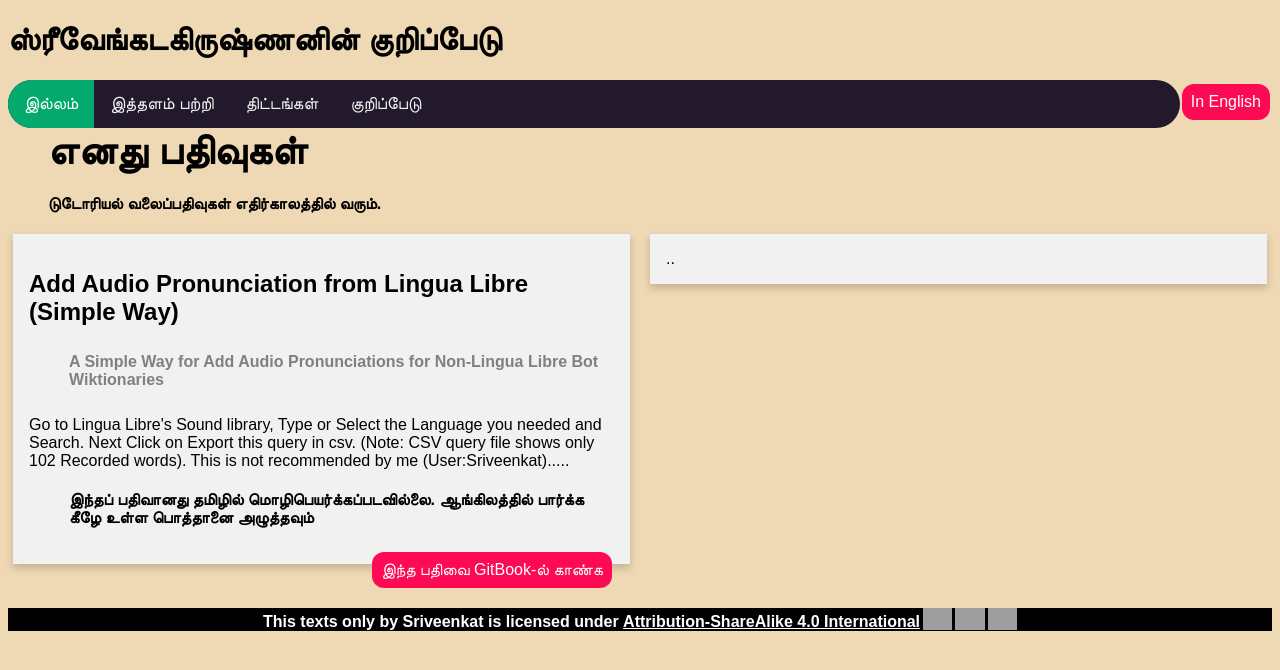
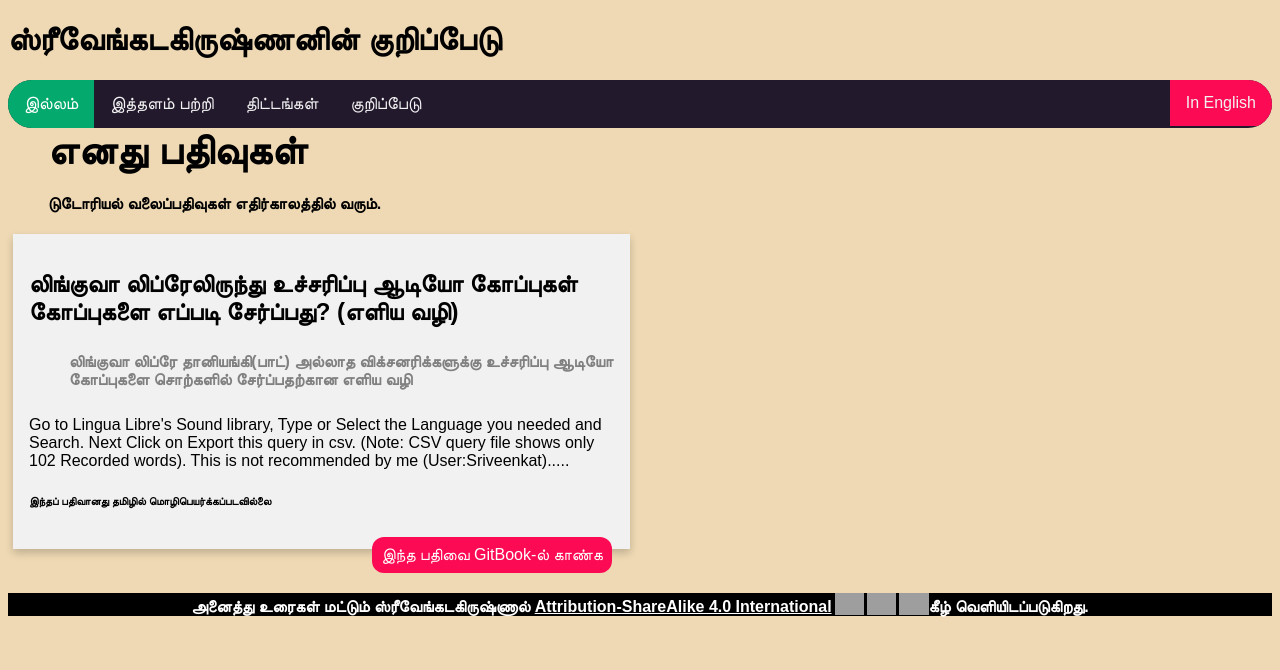
Before and after one commit to Sriveenkat/sriveenkat.github.io, a plain HTML site: page taindex.html in a window 1280 px wide. Drawn offline with Linux system fonts and the light colour scheme; grey boxes are pictures that could not be loaded; a web font is replaced by a local one.

Commit message:
Update taindex.html

```diff
--- a/taindex.html
+++ b/taindex.html
@@ -19,15 +19,15 @@
 <body>
 
     <h1>ஸ்ரீவேங்கடகிருஷ்ணனின் குறிப்பேடு</h1>
-    <a href="index.html">
-<button class="button button1">In English</button>
-</a>
+
     <!-- Navbar-->
     <div class="navbar">
-        <a class="active" href="#home">இல்லம்</a>
-        <a href="#about">இத்தளம் பற்றி</a>
+        <a class="active" href="#tahome">இல்லம்</a>
+        <a href="taabout.html">இத்தளம் பற்றி</a>
         <a href="#projects">திட்டங்கள்</a>
         <a href="#notes">குறிப்பேடு</a>
+          <a href="index.html" class="translate">In English
+</a>
     </div>
 
     <div class="title"><b>எனது பதிவுகள்</b></div>
@@ -35,9 +35,9 @@
     <!--column1 -->
 <div class="row">
       <div class="column">
-    <div class="card"><h2>Add Audio Pronunciation from Lingua Libre (Simple Way)</h2>
-    <h5>A Simple Way for Add Audio Pronunciations for Non-Lingua Libre Bot Wiktionaries</h5>
-    <p>Go to Lingua Libre's Sound library, Type or Select the Language you needed and Search. Next Click on Export this query in csv. (Note: CSV query file shows only 102 Recorded words). This is not recommended by me (User:Sriveenkat).....</p><h4>இந்தப் பதிவானது தமிழில் மொழிபெயர்க்கப்படவில்லை. ஆங்கிலத்தில் பார்க்க கீழே உள்ள பொத்தானை அழுத்தவும்</h4>
+    <div class="card"><h2>லிங்குவா லிப்ரேலிருந்து உச்சரிப்பு ஆடியோ கோப்புகள் கோப்புகளை எப்படி சேர்ப்பது? (எளிய வழி)</h2>
+    <h5>லிங்குவா லிப்ரே தானியங்கி(பாட்) அல்லாத  விக்சனரிக்களுக்கு உச்சரிப்பு ஆடியோ கோப்புகளை சொற்களில் சேர்ப்பதற்கான எளிய வழி</h5>
+    <p>Go to Lingua Libre's Sound library, Type or Select the Language you needed and Search. Next Click on Export this query in csv. (Note: CSV query file shows only 102 Recorded words). This is not recommended by me (User:Sriveenkat).....</p><h6>இந்தப் பதிவானது தமிழில் மொழிபெயர்க்கப்படவில்லை</h6>
         <a href="https://sriveenkats-organization.gitbook.io/lingua-libre/" target="_blank"><button class="button button1">இந்த பதிவை GitBook-ல் காண்க</button></a>
 
      </div>
@@ -45,16 +45,13 @@
   </div>
 
     <!--column2 -->
-  <div class="column">
-    <div class="card">..</div>
-  </div>
     </div>
     <!--CC FF -->
 
     <div class="footer">
 
 <div class="rowcc">
-<p xmlns:cc="http://creativecommons.org/ns#" xmlns:dct="http://purl.org/dc/terms/"><span property="dct:title">This texts only </span> by <span property="cc:attributionName">Sriveenkat</span> is licensed under <a href="http://creativecommons.org/licenses/by-sa/4.0/?ref=chooser-v1" target="_blank" rel="license noopener noreferrer" style="display:inline-block;">Attribution-ShareAlike 4.0 International<img style="height:22px!important;margin-left:3px;vertical-align:text-bottom;" src="https://mirrors.creativecommons.org/presskit/icons/cc.svg?ref=chooser-v1"><img style="height:22px!important;margin-left:3px;vertical-align:text-bottom;" src="https://mirrors.creativecommons.org/presskit/icons/by.svg?ref=chooser-v1"><img style="height:22px!important;margin-left:3px;vertical-align:text-bottom;" src="https://mirrors.creativecommons.org/presskit/icons/sa.svg?ref=chooser-v1"></a></p>
+<p xmlns:cc="http://creativecommons.org/ns#" xmlns:dct="http://purl.org/dc/terms/"><span property="dct:title">அனைத்து உரைகள் மட்டும் </span><span property="cc:attributionName">ஸ்ரீவேங்கடகிருஷ்ணால் </span>   <a href="http://creativecommons.org/licenses/by-sa/4.0/?ref=chooser-v1" target="_blank" rel="license noopener noreferrer" style="display:inline-block;">Attribution-ShareAlike 4.0 International<img style="height:22px!important;margin-left:3px;vertical-align:text-bottom;" src="https://mirrors.creativecommons.org/presskit/icons/cc.svg?ref=chooser-v1"><img style="height:22px!important;margin-left:3px;vertical-align:text-bottom;" src="https://mirrors.creativecommons.org/presskit/icons/by.svg?ref=chooser-v1"><img style="height:22px!important;margin-left:3px;vertical-align:text-bottom;" src="https://mirrors.creativecommons.org/presskit/icons/sa.svg?ref=chooser-v1"></a>கீழ் வெளியிடப்படுகிறது.</p>
 </div>
 
 </div>
```
